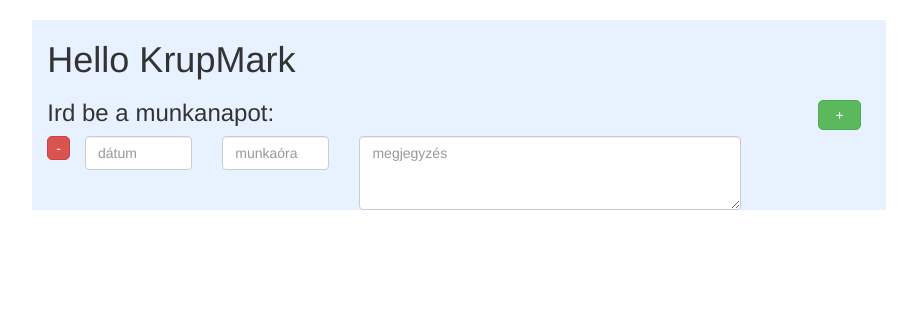
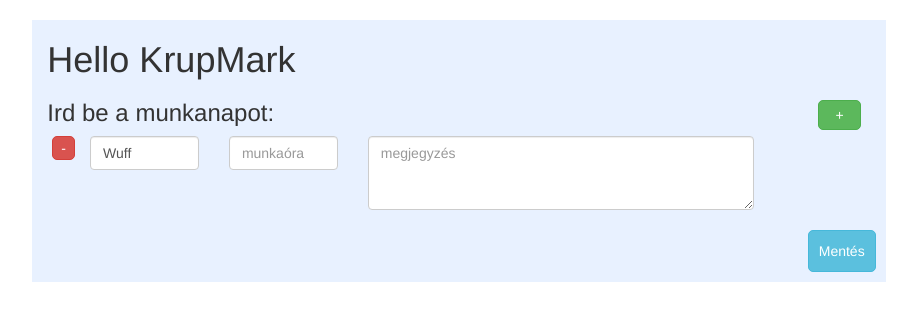
Before and after one commit to KrupMark/nyilvantarto_flask, a Flask app: page /nyilvantarto in a window 1280 px wide. Shown: the part 76-397 px from the top of the page, without its empty margins (181-1098 px from the left). Run offline with Flask 2, Linux system fonts and the light colour scheme; some libraries are stand-ins or nearby versions.

Commit message:
munkanap form+validacio

```diff
--- a/static/css/main.css
+++ b/static/css/main.css
@@ -28,10 +28,10 @@ background-color: #e8f1ff;
     border-radius: 5px;
 }
 .remove {
+    float: left;
     display: inline-block;
     padding: 1px 8px;
     border-radius: 5px;
-    float: left;
 }
 .munkaora {
     width:100%;
@@ -39,3 +39,13 @@ background-color: #e8f1ff;
 .datum_mezo {
     width:100%;
 }
+.savegomb {
+    float: right;
+    margin:10px;
+    padding: 10px;
+    border-radius: 5px;
+}
+.new_munkanap {
+    margin-bottom: 10px;
+    margin-left: 5px;
+}
--- a/static/js/app.js
+++ b/static/js/app.js
@@ -15,8 +15,95 @@ function switchMenu(clickedId) {
   $("#"+clickedId+".menu-item").removeClass("btn-secondary");
   $("#"+clickedId+".menu-item").addClass("btn-primary");
 }
+function getToday() {
+    let now = new Date();
+    let testDay = new Date("January 23, 2014 11:13:00");
+    console.log("teszt dátum: "+testDate);
+
+    // levágjuk az utolsó két elemet a stringből
+    let day = ("0" + now.getDate()).slice(-2);
+    // January = 0 => +1
+    let month = ("0" + (now.getMonth() + 1)).slice(-2);
+    let today = now.getFullYear()+"."+(month)+"."+(day);
+    return today;
+}
+
+
 function addMunkanap() {
+    let lastid = parseInt($('.new_munkanap:last').attr('id'));
+    if(isNaN(lastid)) {
+        lastid=0;
+}
+
+    mainap = "Wuff";
+
     $('#munkanapItems').append(`
-    <div>HELLO</div>
+        <div id="`+(lastid+1)+`" class="new_munkanap row">
+            <button id="`+(lastid+1)+`" class="remove btn btn-danger" onclick="removeMunkanap(this.id)">-</button>
+            <div class="col-xs-6 col-sm-2">
+                <input type="text" placeholder="dátum" id="`+(lastid+1)+`" class="datepicker datum_mezo form-control" value="`+mainap+`">
+            </div>
+            <div class="col-xs-6 col-sm-2">
+                <input type="number" min="0.5" max="12" step="0.5" id="`+(lastid+1)+`" class="munkaora form-control" placeholder="munkaóra">
+            </div>
+            <div class="col-xs-12 col-sm-6">
+                <textarea rows="3" id="`+(lastid+1)+`" class="form-control" placeholder="megjegyzés"></textarea>
+            </div>
+        </div>
     `);
+
+// bootstrap-datepicker modul:
+// http://bootstrap-datepicker.readthedocs.io/en/latest/
+$('.datepicker').datepicker({
+    language: 'hu',
+    autoclose:'true',
+    todayBtn: 'true',
+    todayHighlight: 'true'
+});
+} // addMunkanap
+
+let new_munkanaps = [];
+// [{id:1, datePiced:"2017.04.03",workedHour:5,comment:"mycomment",okToSend:true},{},{},...]
+function collectMunkanaps() {
+    //TODO összegyüjteni a munkanapokat egy objecteket tartalmazó tömbbe
+    console.log("munkanapok összegyűjtése...");
 }
+
+function removeMunkanap(munkanapToRemove) {
+    $("#"+munkanapToRemove+".new_munkanap").remove();
+}
+function sendForm() {
+    console.log("sending form...");
+    collectMunkanaps();
+}
+
+
+$(document).on('blur', '.munkaora', function() {
+    // amit ide irunk kod, az akkor fut le ha a munkaora mezot elhagyja a user
+
+    // https://jsfiddle.net/4ksywa6d/1/
+
+    munkaoraMezo = parseFloat($(this).val());
+    if ( Number.isFinite(munkaoraMezo) ) {
+        if ( munkaoraMezo > 8 ) {
+            $(this).val('8');
+        } else if( munkaoraMezo < 0 ) {
+            $(this).val('0');
+        }
+    } else {
+        $(this).val('0');
+    }
+
+});
+
+$(document).ready(function (){
+    // ez akkor fut le miután betöltődik a weboldal böngészőbe
+    addMunkanap();
+});
+
+// Firefox fix! https://bugzilla.mozilla.org/show_bug.cgi?id=1012818
+$(function() {
+    $("input[type='number']").on("click", function(){
+        $(this).focus();
+    });
+});
--- a/templates/index.html
+++ b/templates/index.html
@@ -1,19 +1,22 @@
 <!DOCTYPE html>
 <html lang="en">
 <head>
-
     <meta charset="UTF-8">
     <title>Flask App</title>
+    <!--bootstrap, jquery-->
     <script type="text/javascript" src="{{ url_for('static', filename='bower_components/jquery/dist/jquery.min.js') }}"></script>
     <script type="text/javascript" src="{{ url_for('static', filename='bower_components/bootstrap/dist/js/bootstrap.min.js') }}"></script>
+    <!--bootstrap datepicker-->
+    <script type="text/javascript" src="{{ url_for('static', filename='bower_components/bootstrap-datepicker/dist/js/bootstrap-datepicker.min.js') }}"></script>
+    <script type="text/javascript" src="{{ url_for('static', filename='bower_components/bootstrap-datepicker/dist/locales/bootstrap-datepicker.hu.min.js') }}"></script>
+    <link rel="stylesheet" type="text/css" href="{{ url_for('static', filename='bower_components/bootstrap-datepicker/dist/css/bootstrap-datepicker.min.css') }}"/>
+    <!--sajat script es css fileok-->
     <link rel="stylesheet" type="text/css" href="{{ url_for('static', filename='bower_components/bootstrap/dist/css/bootstrap.min.css') }}">
     <link rel="stylesheet" type="text/css" href="{{ url_for('static', filename='css/main.css') }}">
     <script type="text/javascript" src="{{ url_for('static', filename='js/app.js') }}"></script>
-
 </head>
 
 <body>
-
     <nav class="navbar container">
         <div class="menu-row col-md-6 col-sm-6 col-md-offset-3 col-sm-offset-3">
             <div class="row row-centered">
@@ -22,35 +25,25 @@
                 <button id="3" type="button" class="menu-item btn btn-secondary col-sm-3 col-md-3 col-xs-12 col-centered" onclick="switchMenu(this.id)" >Menu3</button>
             </div>
         </div>
-
     </nav>
     <div id="1" class="content container col-xs-10 col-xs-offset-1 col-md-8 col-md-offset-2">
         {# a {{ jelek közötti rész a jinja2 template engine-hez tartozik.  #}
         {#   további információk: http://jinja.pocoo.org/docs/2.9/ #}
         <h1>Hello {{ user }} </h1>
-    <div class="add_button">
+        <div class=add_button>
             <button class="add btn btn-success" onclick="addMunkanap()">+</button>
         </div>
         <div class="munkanapok">
             <h3>Ird be a munkanapot: </h3>
-        <form id="munkanapItems row">
-            <div class="new_munkanap ">
-                <button class="remove btn btn-danger" onclick="removeMunkanap(this.id)">-</button>
-                <div class="col-xs-6 col-sm-2">
-                    <input type="text" placeholder="dátum" class="datum_mezo form-control" >
-                </div>
-                <div class="col-xs-6 col-sm-2">
-                    <input type="number" min="0.5" max="12" step="0.5" class="munkaora form-control" placeholder="munkaóra">
-                </div>
-                <div class="col-xs-12 col-sm-6">
-                    <textarea rows="3" class="form-control" placeholder="megjegyzés"></textarea>
+            <form id="munkanapItems">
+                <!--ide mat a JS fogja generalni a html-t-->
+            </form>
+            <div class="row">
+                <button class="btn btn-info savegomb" id="1" onclick="sendForm()">Mentés</button>
             </div>
         </div>
-        </form>
     </div>
-</div>
-<div id="2" class="inactive-content content container col-md-8 col-md-offset-2">
-
+    <div id="2" class="inactive-content content container col-xs-10 col-xs-offset-1 col-md-8 col-md-offset-2">
         <h1> Dev környezet web apphoz </h1>
         javascript package manager (nodejs) : npm  <br>
         <code>apt install nodejs...</code>  <br>
@@ -76,20 +69,5 @@
     <div id="3" class="inactive-content content container col-md-8 col-md-offset-2">
         Logout...
     </div>
-
-<script type="text/javascript">
-  function switchMenu(clickedId) {
-    console.log(clickedId+" megnyomva...");
-    // jquery selector: minden html elemet kiválaszt amin rajta van content class
-    $(".content").css('display', 'none');
-    $("#"+clickedId+".content").css('display', 'unset');
-
-    $(".menu-item").removeClass("btn-primary");
-
-    $("#"+clickedId+".menu-item").removeClass("btn-secondary");
-    $("#"+clickedId+".menu-item").addClass("btn-primary");
-  };
-</script>
-
 </body>
 </html>
```
Lines whose indentation alone changed are shown as unchanged.
